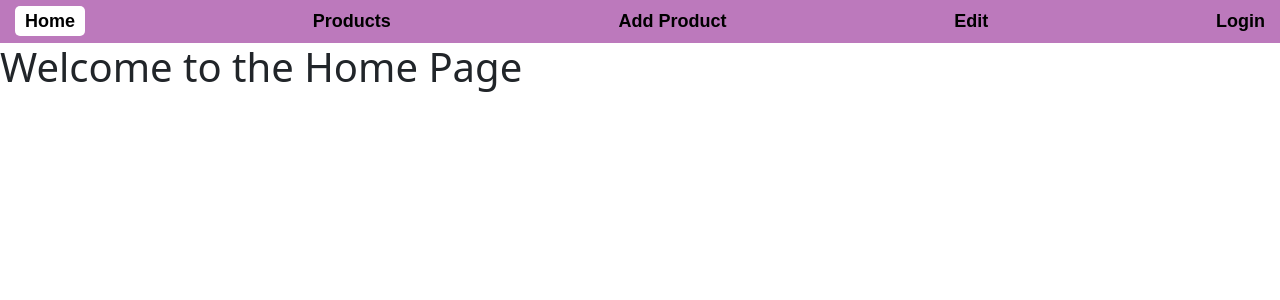
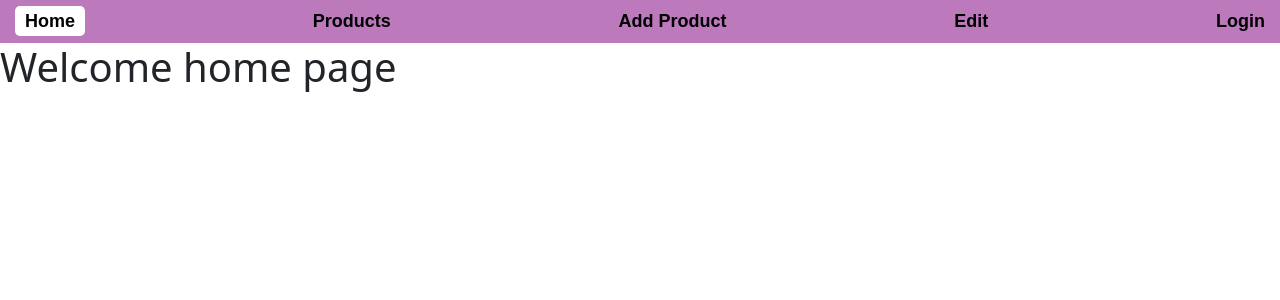
Before and after one commit to roshnibhuva06/React.js-Main-Project, a React (Vite) app: page / in a window 1280 px wide. Shown: the top 300 px of the page. Built offline with nearby package versions, Linux system fonts and the light colour scheme.

Commit message:
completed

```diff
--- a/src/Components/Home.jsx
+++ b/src/Components/Home.jsx
@@ -1,7 +1,7 @@
 const Home = () => {
   return (
     <div>
-      <h1>Welcome to the Home Page</h1>
+      <h1>Welcome home page</h1>
 
     </div>
   )
```
